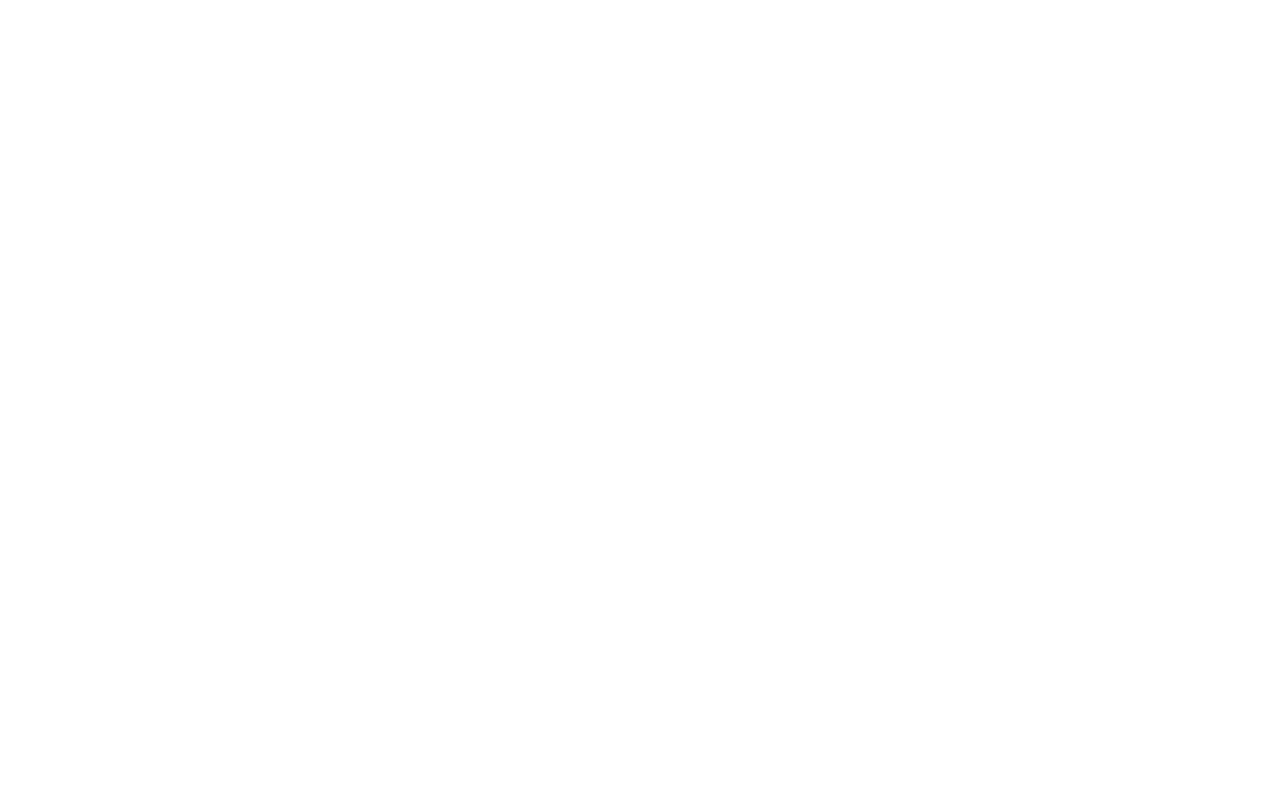
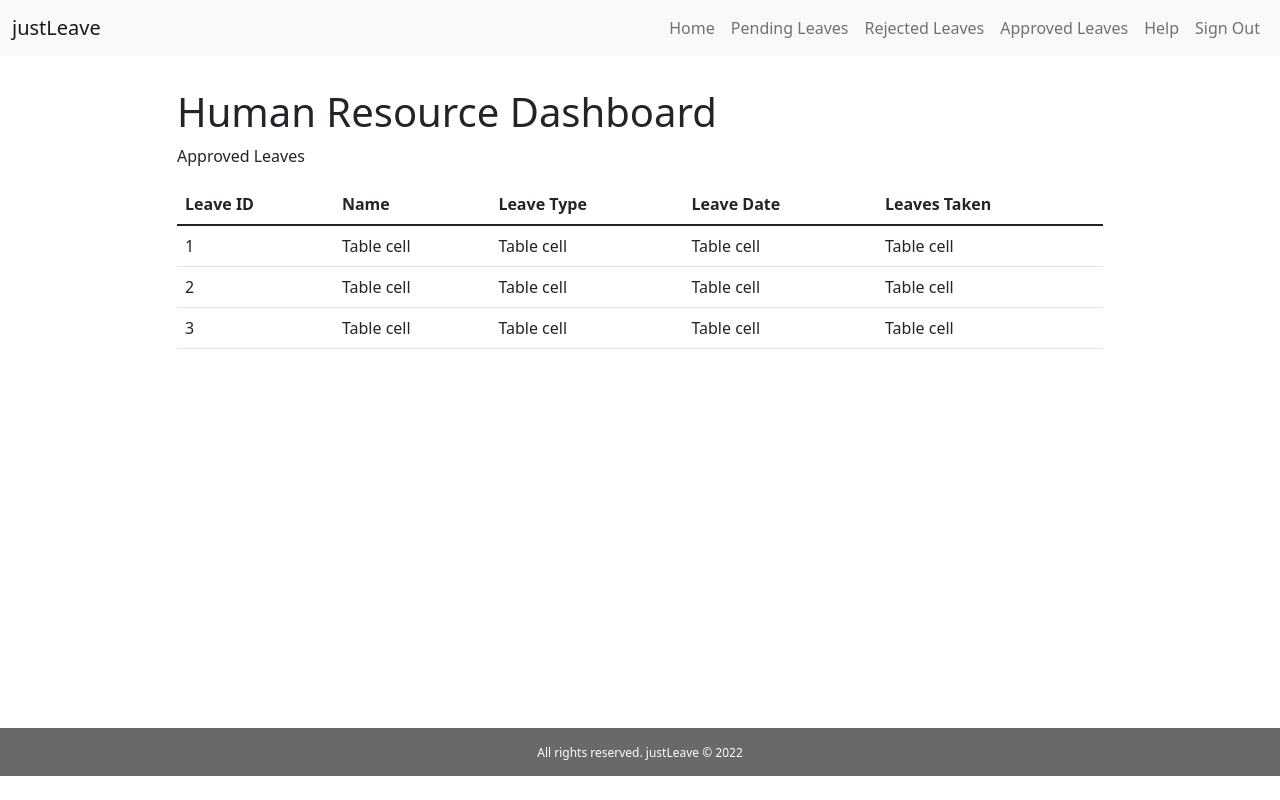
Before and after one commit to navintc/justLeave-frontend, a React (Create React App) app: page / in a window 1280 px wide. Built offline with nearby package versions, Linux system fonts and the light colour scheme.

Commit message:
Adding navbar/footer and leave page layout

```diff
--- a/package.json
+++ b/package.json
@@ -6,7 +6,9 @@
     "@testing-library/jest-dom": "^5.16.2",
     "@testing-library/react": "^12.1.4",
     "@testing-library/user-event": "^13.5.0",
+    "bootstrap": "^5.1.3",
     "react": "^17.0.2",
+    "react-bootstrap": "^2.2.1",
     "react-dom": "^17.0.2",
     "react-scripts": "5.0.0",
     "web-vitals": "^2.1.4"
--- a/src/App.css
+++ b/src/App.css
@@ -1,7 +1,13 @@
 .App {
   text-align: center;
 }
+.content-space{
+  margin-top: 2rem;
+}
 
+.main-component{
+  min-height: 80vh;
+}
 .App-logo {
   height: 40vmin;
   pointer-events: none;
--- a/src/App.js
+++ b/src/App.js
@@ -1,9 +1,15 @@
 import logo from './logo.svg';
 import './App.css';
 
+import TopNavbar from "./components/topNavbar/topNavbar";
+
+import Footer from "./components/footer/footer";
+import topNavbar from "./components/topNavbar/topNavbar";
+import ApprovedLeaves from "./pages/approvedLeaves/approvedLeaves";
+
 function App() {
   return (
-    <div className="App">
+    <div className="">
       {/*<header className="App-header">*/}
       {/*  <img src={logo} className="App-logo" alt="logo" />*/}
       {/*  <p>*/}
@@ -19,6 +25,9 @@
       {/*  </a>*/}
       {/*</header>*/}
 
+      <TopNavbar/>
+        <ApprovedLeaves/>
+      <Footer/>
 
     </div>
   );
--- /dev/null
+++ b/src/components/footer/footer.css
@@ -0,0 +1,10 @@
+.footer-box{
+    background-color: #696969;
+    height: 3rem;
+    font-size: 12px;
+    color: white;
+}
+
+.footer-text-1{
+    padding-top: 1rem;
+}
--- a/src/components/footer/footer.js
+++ b/src/components/footer/footer.js
@@ -0,0 +1,13 @@
+import React, { useEffect, useState }  from "react";
+import "./footer.css";
+
+const Footer = (props) => {
+    return(
+        <div class={"footer-box"}>
+            <p class={"text-center footer-text-1"}>All rights reserved. justLeave © 2022</p>
+        </div>
+    )
+
+}
+
+export default Footer;
--- /dev/null
+++ b/src/components/topNavbar/topNavbar.js
@@ -0,0 +1,42 @@
+import React, { useEffect, useState }  from "react";
+import {Container, Navbar, Nav, NavDropdown, Button, Form, FormControl} from "react-bootstrap";
+
+const TopNavbar = (props) => {
+    return(
+        <div>
+            <Navbar bg="light" expand="lg">
+                <Container fluid>
+                    <Navbar.Brand href="#">justLeave</Navbar.Brand>
+                    <Navbar.Toggle aria-controls="navbarScroll" />
+                    <Navbar.Collapse id="navbarScroll">
+                        <div class={"col"}></div>
+                        <Nav
+                            className="me-auto my-2 my-lg-0"
+                            style={{ maxHeight: '100px' }}
+                            navbarScroll
+                        >
+                            <Nav.Link href="#action1">Home</Nav.Link>
+                            <Nav.Link href="#action2">Pending Leaves</Nav.Link>
+                            <Nav.Link href="#action3">Rejected Leaves</Nav.Link>
+                            <Nav.Link href="#action4">Approved Leaves</Nav.Link>
+                            <Nav.Link href="#action5">Help</Nav.Link>
+                            <Nav.Link href="#action6">Sign Out</Nav.Link>
+
+                        </Nav>
+                        {/*<Form className="">*/}
+                        {/*    <FormControl*/}
+                        {/*        type="search"*/}
+                        {/*        placeholder="Search"*/}
+                        {/*        className="me-2"*/}
+                        {/*        aria-label="Search"*/}
+                        {/*    />*/}
+                        {/*    <Button variant="outline-success">Search</Button>*/}
+                        {/*</Form>*/}
+                    </Navbar.Collapse>
+                </Container>
+            </Navbar>
+        </div>
+    )
+}
+
+export default TopNavbar;
--- a/src/index.js
+++ b/src/index.js
@@ -3,6 +3,7 @@
 import './index.css';
 import App from './App';
 import reportWebVitals from './reportWebVitals';
+import "bootstrap/dist/css/bootstrap.min.css";
 
 ReactDOM.render(
   <React.StrictMode>
--- a/src/pages/approvedLeaves/approvedLeaves.js
+++ b/src/pages/approvedLeaves/approvedLeaves.js
@@ -0,0 +1,66 @@
+import React, { useEffect, useState }  from "react";
+import {Col, Container, Row, Table, Button, Form, FormControl} from "react-bootstrap";
+
+const ApprovedLeaves = (props) => {
+    return(
+        <div class={"content-space main-component"}>
+            <Container>
+                <Row className="justify-content-md-center">
+                    <Col xs={6} md={10}>
+
+                        {/*topic*/}
+                        <Row>
+                            <div>
+                                <h1>Human Resource Dashboard</h1>
+                                <p>Approved Leaves</p>
+                            </div>
+                        </Row>
+
+                        {/*table*/}
+                        <Row class={"content-space"}>
+                            <div>
+                                <Table responsive="sm">
+                                    <thead>
+                                    <tr>
+                                        <th>Leave ID</th>
+                                        <th>Name</th>
+                                        <th>Leave Type</th>
+                                        <th>Leave Date</th>
+                                        <th>Leaves Taken</th>
+                                    </tr>
+                                    </thead>
+                                    <tbody>
+                                    <tr>
+                                        <td>1</td>
+                                        <td>Table cell</td>
+                                        <td>Table cell</td>
+                                        <td>Table cell</td>
+                                        <td>Table cell</td>
+
+                                    </tr>
+                                    <tr>
+                                        <td>2</td>
+                                        <td>Table cell</td>
+                                        <td>Table cell</td>
+                                        <td>Table cell</td>
+                                        <td>Table cell</td>
+                                    </tr>
+                                    <tr>
+                                        <td>3</td>
+                                        <td>Table cell</td>
+                                        <td>Table cell</td>
+                                        <td>Table cell</td>
+                                        <td>Table cell</td>
+                                    </tr>
+                                    </tbody>
+                                </Table>
+                            </div>
+                        </Row>
+                    </Col>
+                </Row>
+            </Container>
+        </div>
+    )
+}
+
+export default ApprovedLeaves;
```
Also changed, not shown: src/components/navbar/navbar.js (deleted), 1 other file (tests, documents, lock files or other folders).
